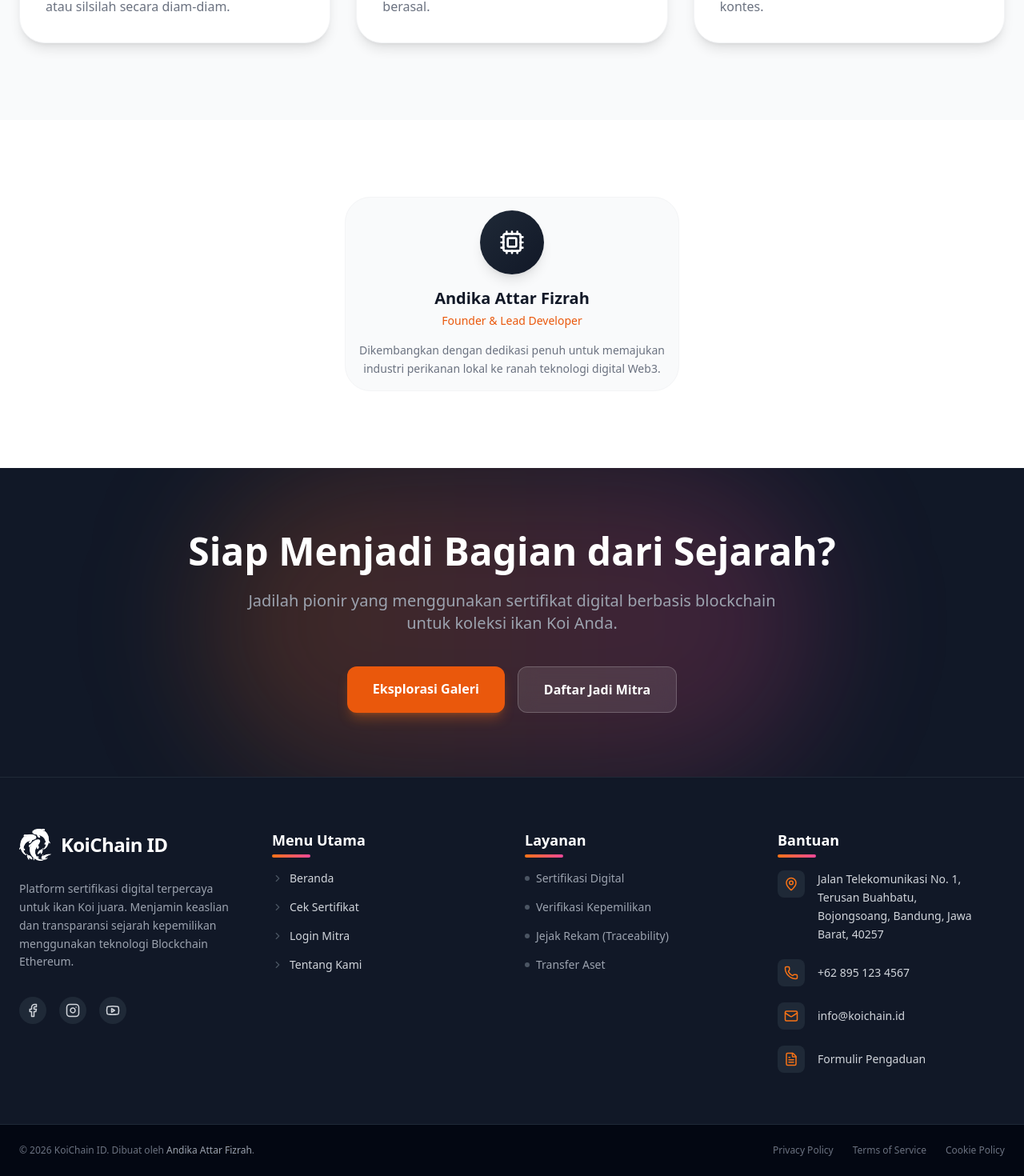
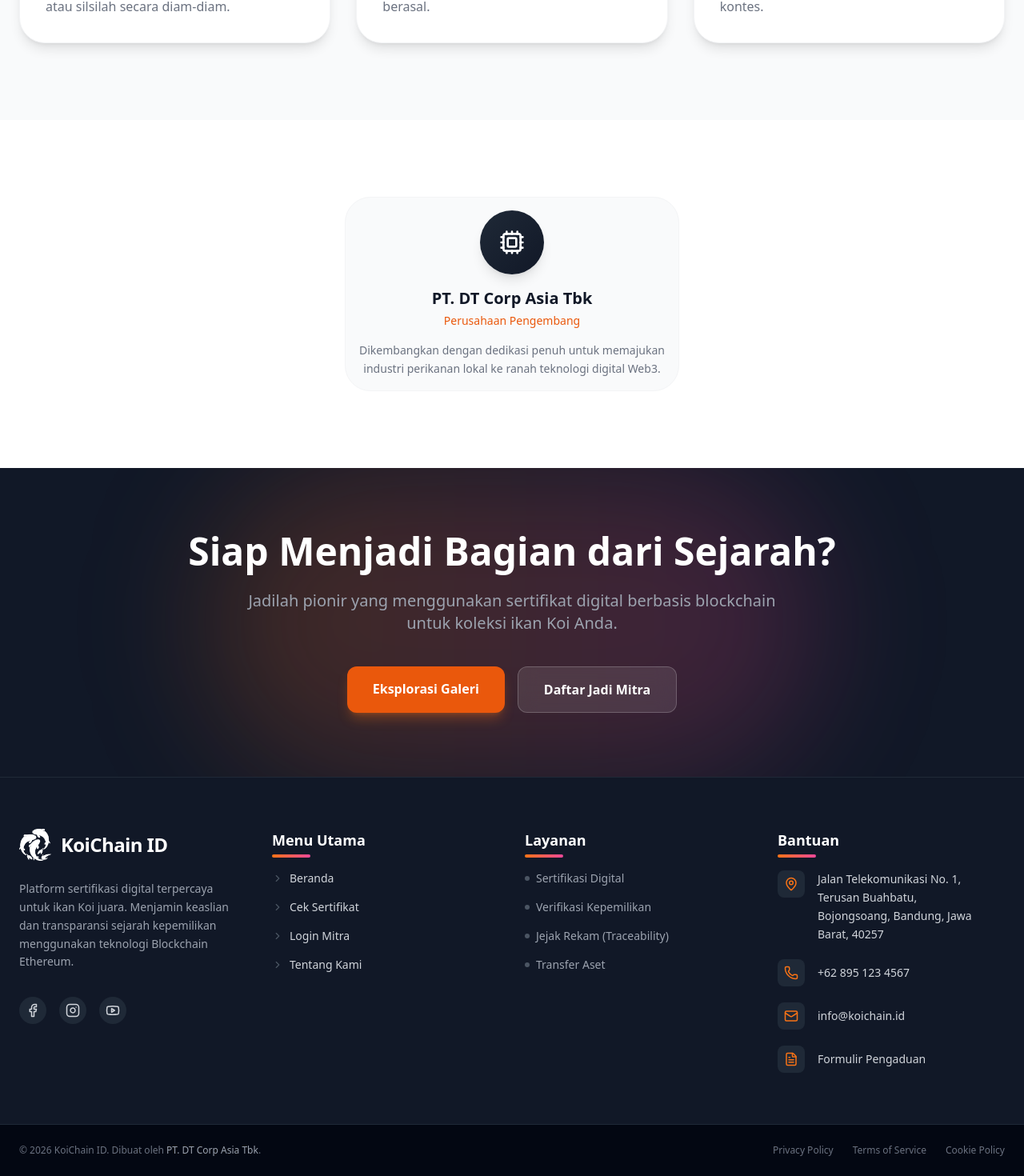
Before and after one commit to ParadoX-well/project-koichain, a Next.js app in the folder webta/: page /about-us in a window 1280 px wide. Shown: the part 1959-3429 px from the top of the page at 80% size. Built offline with nearby package versions, Linux system fonts and the light colour scheme; no server answers.

Commit message:
update 10 after hosting (fix nama doang)

```diff
--- a/webta/app/about-us/page.tsx
+++ b/webta/app/about-us/page.tsx
@@ -140,8 +140,8 @@ export default function AboutUs() {
               <div className="w-20 h-20 bg-gradient-to-br from-gray-800 to-gray-900 rounded-full flex items-center justify-center mx-auto mb-4 shadow-lg">
                 <Cpu className="text-white w-8 h-8" />
               </div>
-              <h3 className="text-xl font-bold text-gray-900">Andika Attar Fizrah</h3>
-              <p className="text-orange-600 font-medium text-sm mt-1 mb-4">Founder & Lead Developer</p>
+              <h3 className="text-xl font-bold text-gray-900">PT. DT Corp Asia Tbk</h3>
+              <p className="text-orange-600 font-medium text-sm mt-1 mb-4">Perusahaan Pengembang</p>
               <p className="text-gray-500 text-sm max-w-sm mx-auto leading-relaxed">
                 Dikembangkan dengan dedikasi penuh untuk memajukan industri perikanan lokal ke ranah teknologi digital Web3.
               </p>
--- a/webta/components/Footer.tsx
+++ b/webta/components/Footer.tsx
@@ -143,7 +143,7 @@ export default function Footer() {
       {/* Bagian Copyright */}
       <div className="border-t border-gray-800 bg-gray-950">
         <div className="container mx-auto px-6 py-6 flex flex-col md:flex-row justify-between items-center gap-4 text-xs text-gray-500">
-          <p>&copy; {currentYear} KoiChain ID. Dibuat oleh <span className="text-gray-400 font-medium">Andika Attar Fizrah</span>.</p>
+          <p>&copy; {currentYear} KoiChain ID. Dibuat oleh <span className="text-gray-400 font-medium">PT. DT Corp Asia Tbk</span>.</p>
           <div className="flex gap-6">
             <Link href="/privacy-policy" className="hover:text-white transition-colors">Privacy Policy</Link>
             <Link href="/terms-of-service" className="hover:text-white transition-colors">Terms of Service</Link>
```
